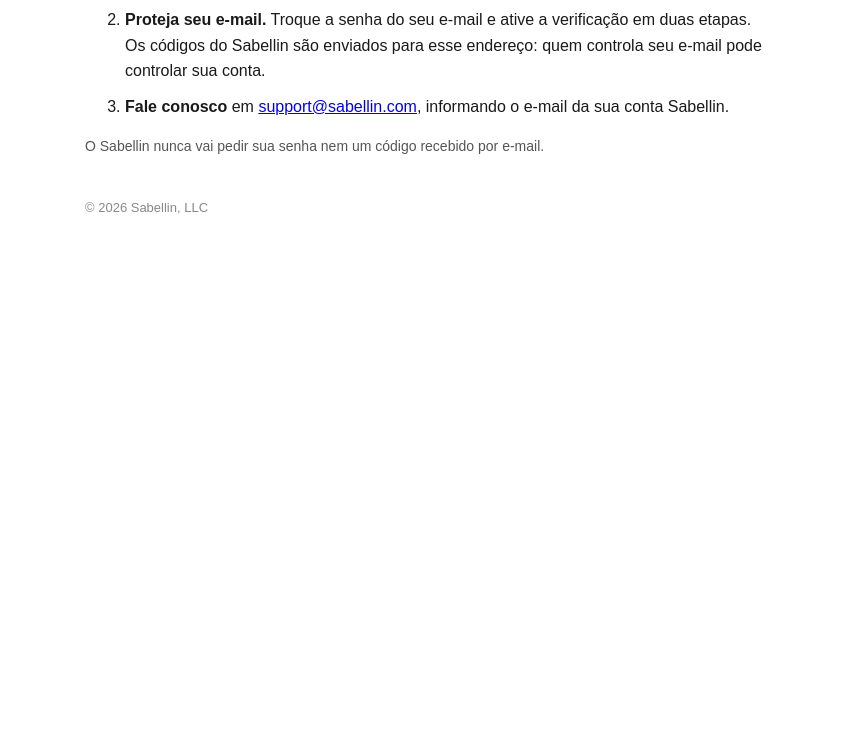
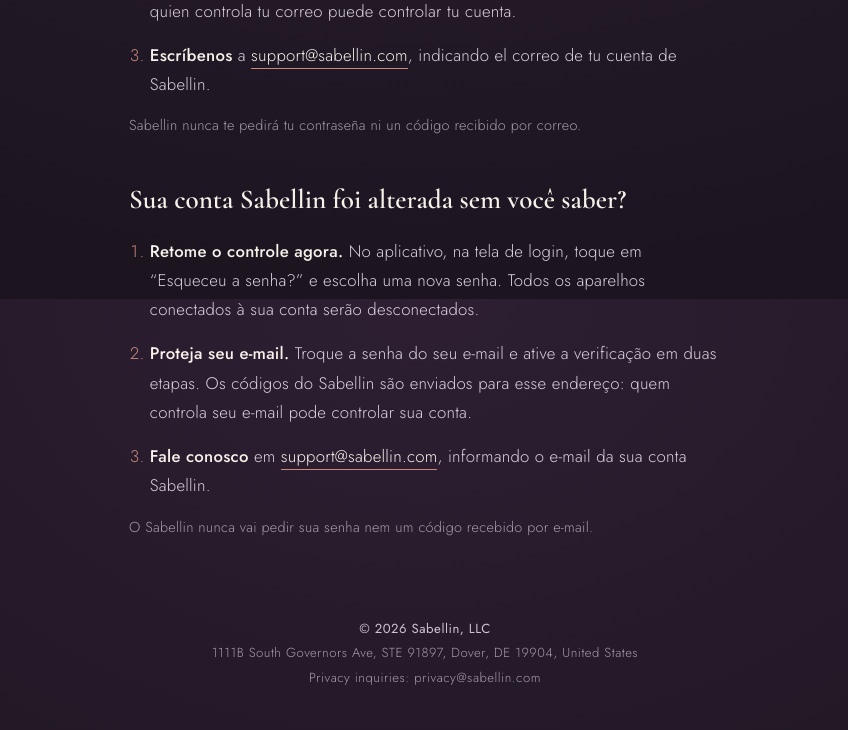
Before and after one commit to Sabellin/website, a plain HTML site: page securite/index.html in a window 1280 px wide. Shown: the part 1301-2031 px from the top of the page, without its empty margins (215-1063 px from the left). Before the commit the page ends 1544 px from the top, so only its background shows below. Drawn offline with Linux system fonts and the light colour scheme.

Commit message:
Update index.html

```diff
--- a/securite/index.html
+++ b/securite/index.html
@@ -4,20 +4,44 @@
 <meta charset="utf-8">
 <meta name="viewport" content="width=device-width, initial-scale=1">
 <meta name="referrer" content="no-referrer">
-<title>Sabellin – Sécurité du compte · Account security</title>
+<title>Sabellin — Sécurité du compte · Account security</title>
 <style>
-  body { font-family: Arial, Helvetica, sans-serif; max-width: 680px; margin: 0 auto; padding: 24px 16px; color: #1a1a1a; background: #fff; line-height: 1.6; }
-  h1 { font-size: 24px; margin-bottom: 8px; }
-  h2 { font-size: 19px; }
-  nav a { margin-right: 14px; color: #1a1a1a; }
-  section { border-top: 1px solid #e5e5e5; margin-top: 28px; padding-top: 8px; }
-  li { margin-bottom: 10px; }
-  .rappel { color: #555; font-size: 14px; }
-  footer { margin-top: 40px; color: #888; font-size: 13px; }
+  @font-face { font-family: 'Cormorant Garamond'; font-style: normal; font-weight: 500; font-display: swap; src: url(/fonts/cormorant-garamond-latin-500-normal.woff2) format('woff2'); }
+  @font-face { font-family: 'Cormorant Garamond'; font-style: normal; font-weight: 600; font-display: swap; src: url(/fonts/cormorant-garamond-latin-600-normal.woff2) format('woff2'); }
+  @font-face { font-family: 'Cormorant Garamond'; font-style: italic; font-weight: 500; font-display: swap; src: url(/fonts/cormorant-garamond-latin-500-italic.woff2) format('woff2'); }
+  @font-face { font-family: 'Jost'; font-style: normal; font-weight: 300; font-display: swap; src: url(/fonts/jost-latin-300-normal.woff2) format('woff2'); }
+  @font-face { font-family: 'Jost'; font-style: normal; font-weight: 400; font-display: swap; src: url(/fonts/jost-latin-400-normal.woff2) format('woff2'); }
+  @font-face { font-family: 'Jost'; font-style: normal; font-weight: 500; font-display: swap; src: url(/fonts/jost-latin-500-normal.woff2) format('woff2'); }
+  :root { --ink: #1c1520; --plum: #2e1f33; --cream: #f6f1e9; --rose: #c98a7d; --rose-soft: #e3b8ae; --muted: #a89aa8; }
+  * { margin: 0; padding: 0; box-sizing: border-box; }
+  body { font-family: 'Jost', system-ui, sans-serif; font-weight: 300; background: radial-gradient(120% 140% at 50% 0%, var(--plum) 0%, var(--ink) 70%); background-attachment: fixed; color: var(--cream); min-height: 100vh; display: flex; flex-direction: column; }
+  main { flex: 1; width: 100%; max-width: 40rem; margin: 0 auto; padding: 3rem 1.5rem; }
+  .mark { font-family: 'Cormorant Garamond', serif; font-size: clamp(2.4rem, 7vw, 3.4rem); font-weight: 500; letter-spacing: 0.06em; line-height: 1.05; text-align: center; }
+  .mark a { color: var(--cream); text-decoration: none; }
+  .mark .dot { color: var(--rose); }
+  .tagline { font-family: 'Cormorant Garamond', serif; font-style: italic; font-size: 1.35rem; color: var(--rose-soft); text-align: center; margin-top: 0.6rem; }
+  .rule { width: 56px; height: 1px; background: linear-gradient(90deg, transparent, var(--rose), transparent); margin: 2rem auto; }
+  nav { text-align: center; font-size: 0.78rem; font-weight: 500; letter-spacing: 0.32em; text-transform: uppercase; line-height: 2.2; }
+  nav a { color: var(--muted); text-decoration: none; margin: 0 0.6rem; }
+  nav a:hover, nav a:focus-visible { color: var(--rose-soft); }
+  section { margin-top: 3rem; scroll-margin-top: 1.5rem; }
+  h2 { font-family: 'Cormorant Garamond', serif; font-weight: 600; font-size: 1.7rem; line-height: 1.25; margin-bottom: 1.2rem; }
+  ol { padding-left: 1.3rem; }
+  li { font-size: 1.05rem; line-height: 1.75; letter-spacing: 0.015em; color: #d9d0dc; margin-bottom: 0.9rem; }
+  li::marker { color: var(--rose); }
+  strong { font-weight: 500; color: var(--cream); }
+  a.mail { color: var(--cream); text-decoration: none; border-bottom: 1px solid var(--rose); padding-bottom: 1px; }
+  a.mail:hover, a.mail:focus-visible { color: var(--rose-soft); border-color: var(--rose-soft); }
+  .rappel { margin-top: 1rem; font-size: 0.9rem; letter-spacing: 0.02em; color: var(--muted); }
+  footer { padding: 2rem 1.5rem 2.4rem; text-align: center; font-size: 0.82rem; font-weight: 300; letter-spacing: 0.04em; color: var(--muted); line-height: 1.9; }
+  footer .legal-name { color: #cfc3d1; font-weight: 400; }
 </style>
 </head>
 <body>
-<h1>Sabellin</h1>
+  <main>
+    <h1 class="mark"><a href="/">Sabellin<span class="dot">.</span></a></h1>
+    <p class="tagline">Meaningful connections, worldwide.</p>
+    <div class="rule" aria-hidden="true"></div>
     <nav><a href="#fr">Français</a> <a href="#en">English</a> <a href="#es">Español</a> <a href="#pt-BR">Português</a></nav>
 
     <section id="fr" lang="fr">
@@ -25,7 +49,7 @@
       <ol>
         <li><strong>Reprenez la main tout de suite.</strong> Dans l’application, sur l’écran de connexion, touchez « Mot de passe oublié ? » et choisissez un nouveau mot de passe. Tous les appareils connectés à votre compte seront déconnectés.</li>
         <li><strong>Sécurisez votre boîte e-mail.</strong> Changez le mot de passe de votre messagerie et activez la validation en deux étapes. Les codes Sabellin sont envoyés à cette adresse : qui contrôle votre boîte mail peut contrôler votre compte.</li>
-<li><strong>Contactez-nous</strong> à <a href="mailto:support@sabellin.com">support@sabellin.com</a>, en indiquant l’adresse e-mail de votre compte Sabellin.</li>
+        <li><strong>Contactez-nous</strong> à <a class="mail" href="mailto:support@sabellin.com">support@sabellin.com</a>, en indiquant l’adresse e-mail de votre compte Sabellin.</li>
       </ol>
       <p class="rappel">Sabellin ne vous demandera jamais votre mot de passe ni un code reçu par e-mail.</p>
     </section>
@@ -35,7 +59,7 @@
       <ol>
         <li><strong>Take back control right away.</strong> In the app, on the sign-in screen, tap “Forgot password?” and choose a new password. All devices signed in to your account will be signed out.</li>
         <li><strong>Secure your email inbox.</strong> Change your email password and turn on two-step verification. Sabellin codes are sent to this address: whoever controls your inbox can control your account.</li>
-<li><strong>Contact us</strong> at <a href="mailto:support@sabellin.com">support@sabellin.com</a>, giving the email address of your Sabellin account.</li>
+        <li><strong>Contact us</strong> at <a class="mail" href="mailto:support@sabellin.com">support@sabellin.com</a>, giving the email address of your Sabellin account.</li>
       </ol>
       <p class="rappel">Sabellin will never ask for your password or for a code received by email.</p>
     </section>
@@ -45,7 +69,7 @@
       <ol>
         <li><strong>Recupera el control ahora mismo.</strong> En la aplicación, en la pantalla de inicio de sesión, toca «¿Olvidaste tu contraseña?» y elige una nueva contraseña. Se cerrará la sesión en todos los dispositivos conectados a tu cuenta.</li>
         <li><strong>Protege tu correo.</strong> Cambia la contraseña de tu correo electrónico y activa la verificación en dos pasos. Los códigos de Sabellin se envían a esa dirección: quien controla tu correo puede controlar tu cuenta.</li>
-<li><strong>Escríbenos</strong> a <a href="mailto:support@sabellin.com">support@sabellin.com</a>, indicando el correo de tu cuenta de Sabellin.</li>
+        <li><strong>Escríbenos</strong> a <a class="mail" href="mailto:support@sabellin.com">support@sabellin.com</a>, indicando el correo de tu cuenta de Sabellin.</li>
       </ol>
       <p class="rappel">Sabellin nunca te pedirá tu contraseña ni un código recibido por correo.</p>
     </section>
@@ -55,11 +79,15 @@
       <ol>
         <li><strong>Retome o controle agora.</strong> No aplicativo, na tela de login, toque em “Esqueceu a senha?” e escolha uma nova senha. Todos os aparelhos conectados à sua conta serão desconectados.</li>
         <li><strong>Proteja seu e-mail.</strong> Troque a senha do seu e-mail e ative a verificação em duas etapas. Os códigos do Sabellin são enviados para esse endereço: quem controla seu e-mail pode controlar sua conta.</li>
-<li><strong>Fale conosco</strong> em <a href="mailto:support@sabellin.com">support@sabellin.com</a>, informando o e-mail da sua conta Sabellin.</li>
+        <li><strong>Fale conosco</strong> em <a class="mail" href="mailto:support@sabellin.com">support@sabellin.com</a>, informando o e-mail da sua conta Sabellin.</li>
       </ol>
       <p class="rappel">O Sabellin nunca vai pedir sua senha nem um código recebido por e-mail.</p>
     </section>
-
-<footer>© 2026 Sabellin, LLC</footer>
+  </main>
+  <footer>
+    <span class="legal-name">&copy; 2026 Sabellin, LLC</span><br>
+    1111B South Governors Ave, STE 91897, Dover, DE 19904, United States<br>
+    Privacy inquiries: privacy@sabellin.com
+  </footer>
 </body>
 </html>
```
Lines whose indentation alone changed are shown as unchanged.
